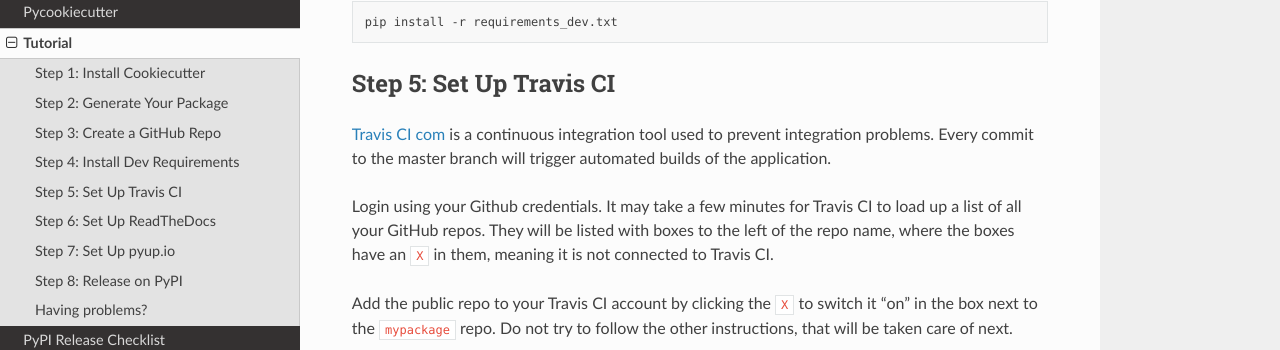
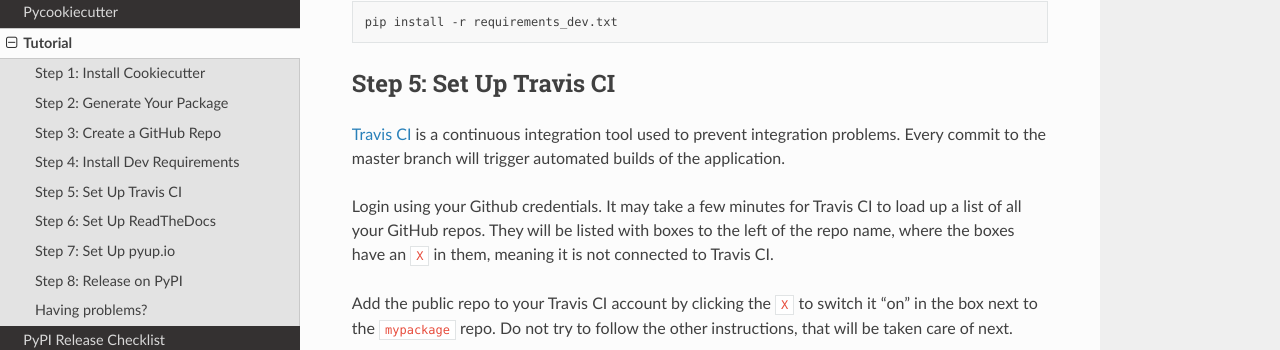
Before and after one commit to mqlab-dev/pycookiecutter, a Sphinx documentation site: the page built from docs/tutorial.rst, in a window 1280 px wide and 900 px high, scrolled down 1900 px. Shown: the part 133-483 px from the top of the window. Built offline with Sphinx 7.4.7 and the Read the Docs theme 2.0.0, drawn with Linux system fonts in a browser that asks for light colours.

```diff
--- a/docs/tutorial.rst
+++ b/docs/tutorial.rst
@@ -100,7 +100,7 @@
 Step 5: Set Up Travis CI
 ------------------------
 
-`Travis CI com`_ is a continuous integration tool used to prevent integration problems. Every commit to the master branch will trigger automated builds of the application.
+`Travis CI`_ is a continuous integration tool used to prevent integration problems. Every commit to the master branch will trigger automated builds of the application.
 
 Login using your Github credentials. It may take a few minutes for Travis CI to load up a list of all your GitHub repos. They will be listed with boxes to the left of the repo name, where the boxes have an ``X`` in them, meaning it is not connected to Travis CI.
 
@@ -119,7 +119,7 @@
 
 See :doc:`travis_pypi_setup` for more information.
 
-.. _`Travis CI com`: https://travis-ci.com/
+.. _`Travis CI`: https://travis-ci.com/
 
 
 Step 6: Set Up ReadTheDocs
```
Also changed, not shown: requirements_dev.txt (+7 -3 lines), .travis.yml, 2 other files.
